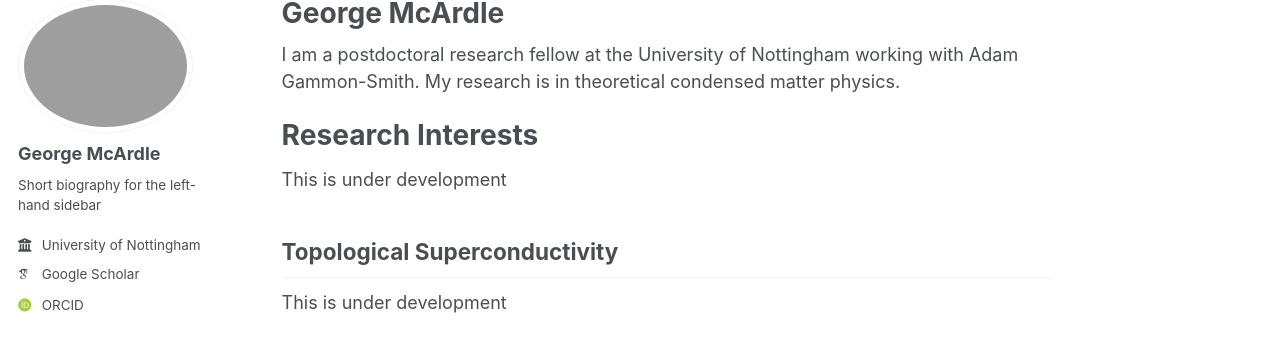
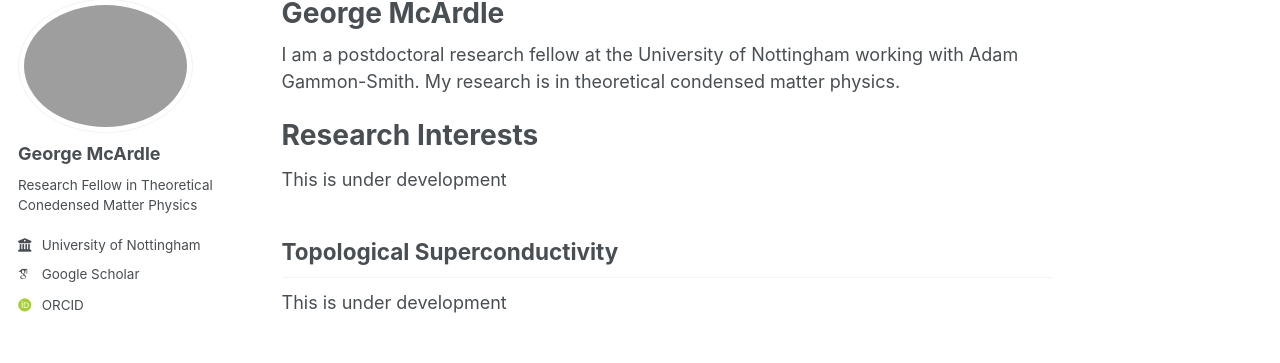
Before and after one commit to georgemcardle/georgemcardle.github.io, a Jekyll site: the page built from _pages/about.md, in a window 1280 px wide. Shown: the part 100-463 px from the top of the page. Built offline with Jekyll 4.4.1, drawn with Linux system fonts in a browser that asks for light colours; some web fonts are replaced.

Commit message:
Updated Biography

```diff
--- a/_config.yml
+++ b/_config.yml
@@ -25,7 +25,7 @@ author:
   avatar           : "mcardle.png"
   name             : "George McArdle"
   pronouns         : # example: "she/her"
-  bio              : "Short biography for the left-hand sidebar"
+  bio              : "Research Fellow in Theoretical Conedensed Matter Physics"
   location         : #"Earth"
   employer         : "University of Nottingham"
   uri              : # URL
```
Also changed, not shown: images/profile.png (deleted).
